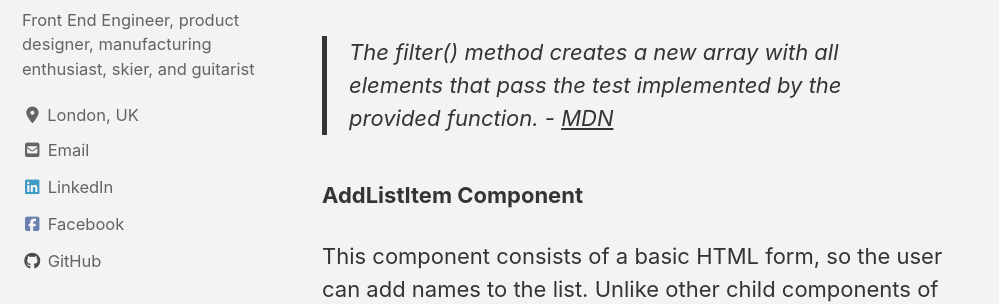
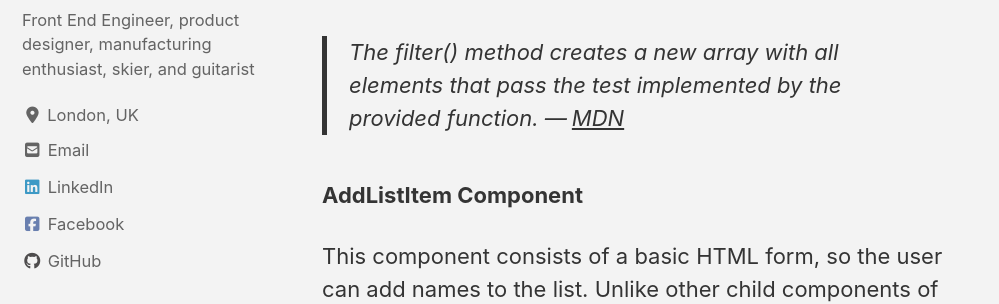
Before and after one commit to alitursucular/alitursucular.github.io, a Jekyll site: the page built from _posts/2020-05-25-names-list-with-react-and-typescript.md, in a window 1280 px wide and 900 px high, scrolled down 8798 px. Shown: the part 221-525 px from the top of the window, without its empty margins (0-999 px from the left). Built offline with Jekyll 4.4.1, drawn with Linux system fonts in a browser that asks for light colours; cached includes are drawn as plain includes; nearby versions of some CDN libraries; some of the changed lines change nothing that is shown.

Commit message:
Syntax, layout, image update

````diff
--- a/_config.yml
+++ b/_config.yml
@@ -21,7 +21,7 @@
 subtitle                 : # site tagline that appears below site title in masthead
 name                     : "Ali Turşucular"
 description              : "An amazing website."
-url                      : "https://alitursucular.github.io/" # the base hostname & protocol for your site e.g. "https://mmistakes.github.io"
+url                      : "https://alitursucular.github.io" # the base hostname & protocol for your site e.g. "https://mmistakes.github.io"
 baseurl                  : # the subpath of your site, e.g. "/blog"
 repository               : "alitursucular/alitursucular.github.io" # GitHub username/repo-name e.g. "mmistakes/minimal-mistakes"
 teaser                   : # path of fallback teaser image, e.g. "/assets/images/500x300.png"
--- a/_posts/2020-05-25-names-list-with-react-and-typescript.md
+++ b/_posts/2020-05-25-names-list-with-react-and-typescript.md
@@ -1,9 +1,8 @@
 ---
 title: "Names list with React and TypeScript"
 header:
-  image: /assets/images/names-list-with-react-and-typescript-blog-background.jpg
-  #og_image: /assets/images/page-header-og-image.png
-date: 2020-05-25
+  image: /assets/images/names-list-with-react-and-typescript-blog.jpg
+  og_image: /assets/images/names-list-with-react-and-typescript-social.jpg
 tags:
   [
     React,
@@ -69,7 +68,6 @@
     - initialNames.ts
     - types.d.ts
 ```
-
 
 **Code Breakdown**
 
@@ -244,7 +242,7 @@
 }
 ```
 
-> The filter() method creates a new array with all elements that pass the test implemented by the provided function. - [MDN](https://developer.mozilla.org/en-US/docs/Web/JavaScript/Reference/Global_Objects/Array/filter)
+> The filter() method creates a new array with all elements that pass the test implemented by the provided function. <cite><a href="https://developer.mozilla.org/en-US/docs/Web/JavaScript/Reference/Global_Objects/Array/filter">MDN</a></cite>
 
 
 **AddListItem Component**
````
Also changed, not shown: assets/images/names-list-with-react-and-typescript-blog-background.jpg (deleted), assets/images/names-list-with-react-and-typescript-blog.jpg (added), assets/images/names-list-with-react-and-typescript-social.jpg (added).
